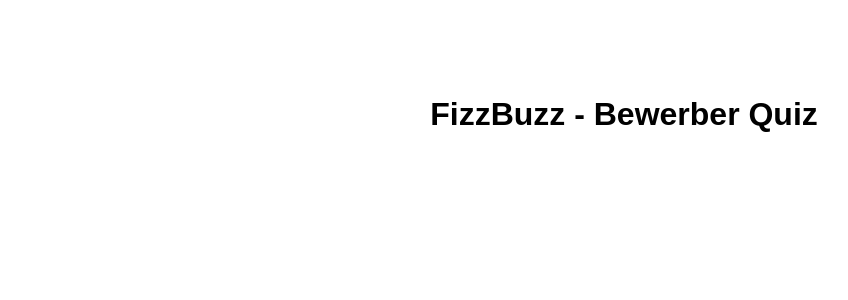
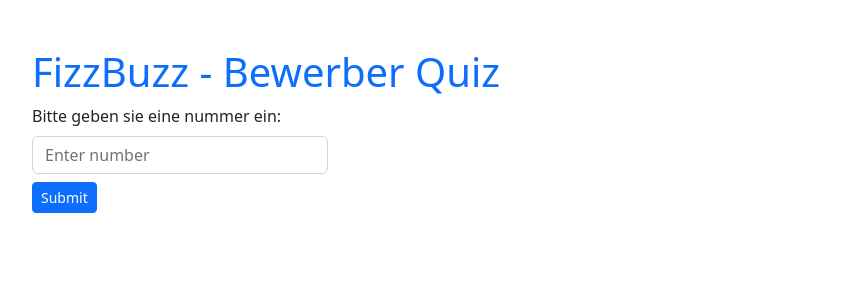
Before and after one commit to aroTalebi/fizzbuzz-main, a Next.js app: page / in a window 1280 px wide. Shown: the top 300 px of the page, without its empty margins (16-864 px from the left). Built offline with nearby package versions, Linux system fonts and the light colour scheme.

Commit message:
The template with bootstrap created

```diff
--- a/src/pages/index.js
+++ b/src/pages/index.js
@@ -1,20 +1,39 @@
 import styles from "@styles/Home.module.css";
+import "bootstrap/dist/css/bootstrap.css";
 
 import Head from "next/head";
 
-export const EMPTY_RESULT_HINT = "Geben Sie einen Werte > 1 ein in das Formular ein.";
+export const EMPTY_RESULT_HINT =
+  "Geben Sie einen Werte > 1 ein in das Formular ein.";
 
 function Home() {
   return (
     <>
       <Head>
         <title>Bewerber-Quiz - FizzBuzz - Autohaus König</title>
-                <meta name="viewport" content="width=device-width, initial-scale=1"/>
-                <link rel="icon" href="/favicon.ico"/>
+        <meta name="viewport" content="width=device-width, initial-scale=1" />
+        <link rel="icon" href="/favicon.ico" />
       </Head>
 
-            <main className={styles.main}>
-                <h1>FizzBuzz - Bewerber Quiz</h1>
+      <main className="p-5">
+        <h1 className="text-primary">FizzBuzz - Bewerber Quiz</h1>
+        <div className="form w-25">
+          <form>
+            <label for="number" className="form-label">
+              Bitte geben sie eine nummer ein:
+            </label>
+            <input
+              type="number"
+              className="form-control"
+              id="number"
+              placeholder="Enter number"
+              name="email"
+            />
+            <button type="submit" class="btn btn-sm btn-primary mt-2">
+            Submit
+          </button>
+          </form>
+        </div>
       </main>
     </>
   );
```
Lines whose indentation alone changed are shown as unchanged.
